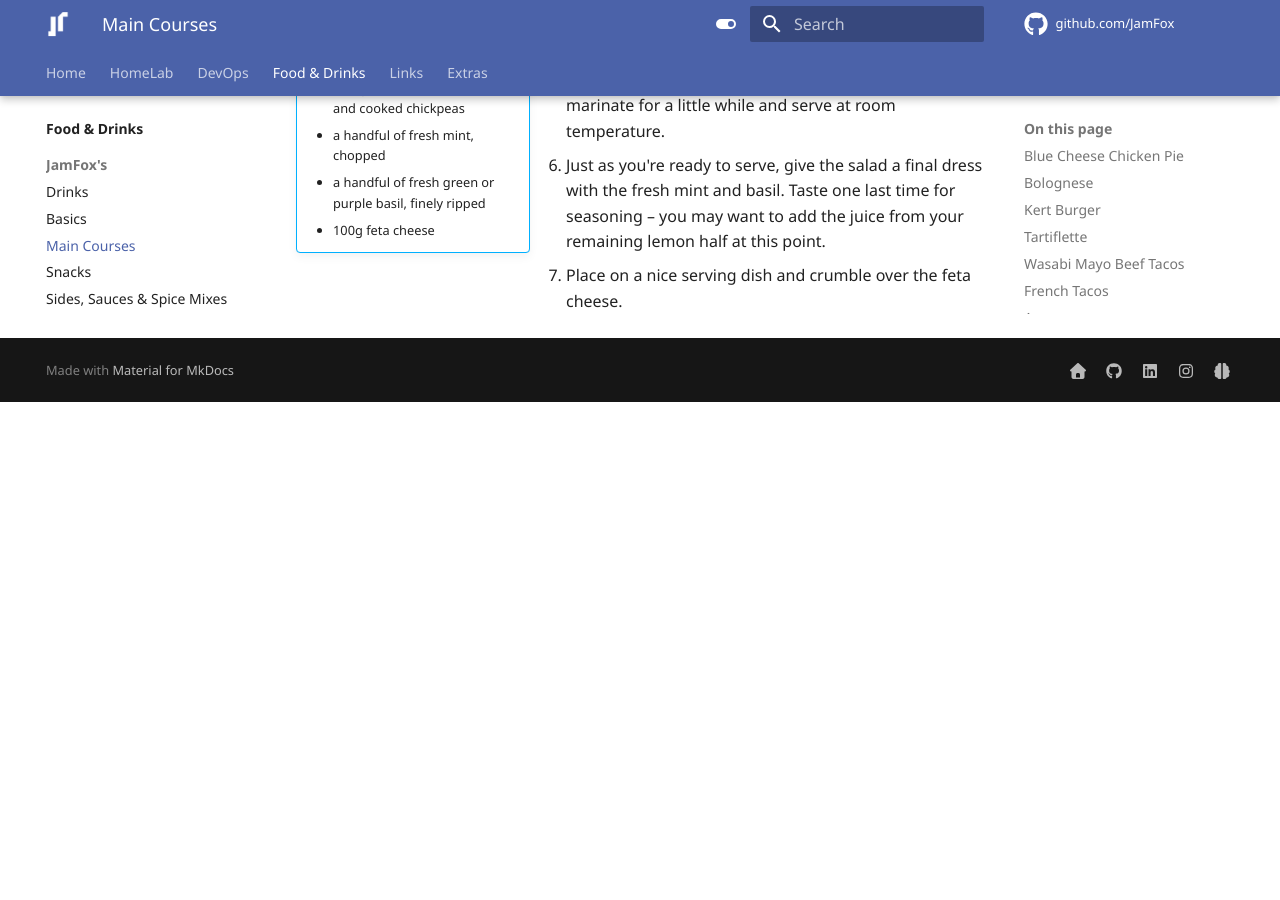
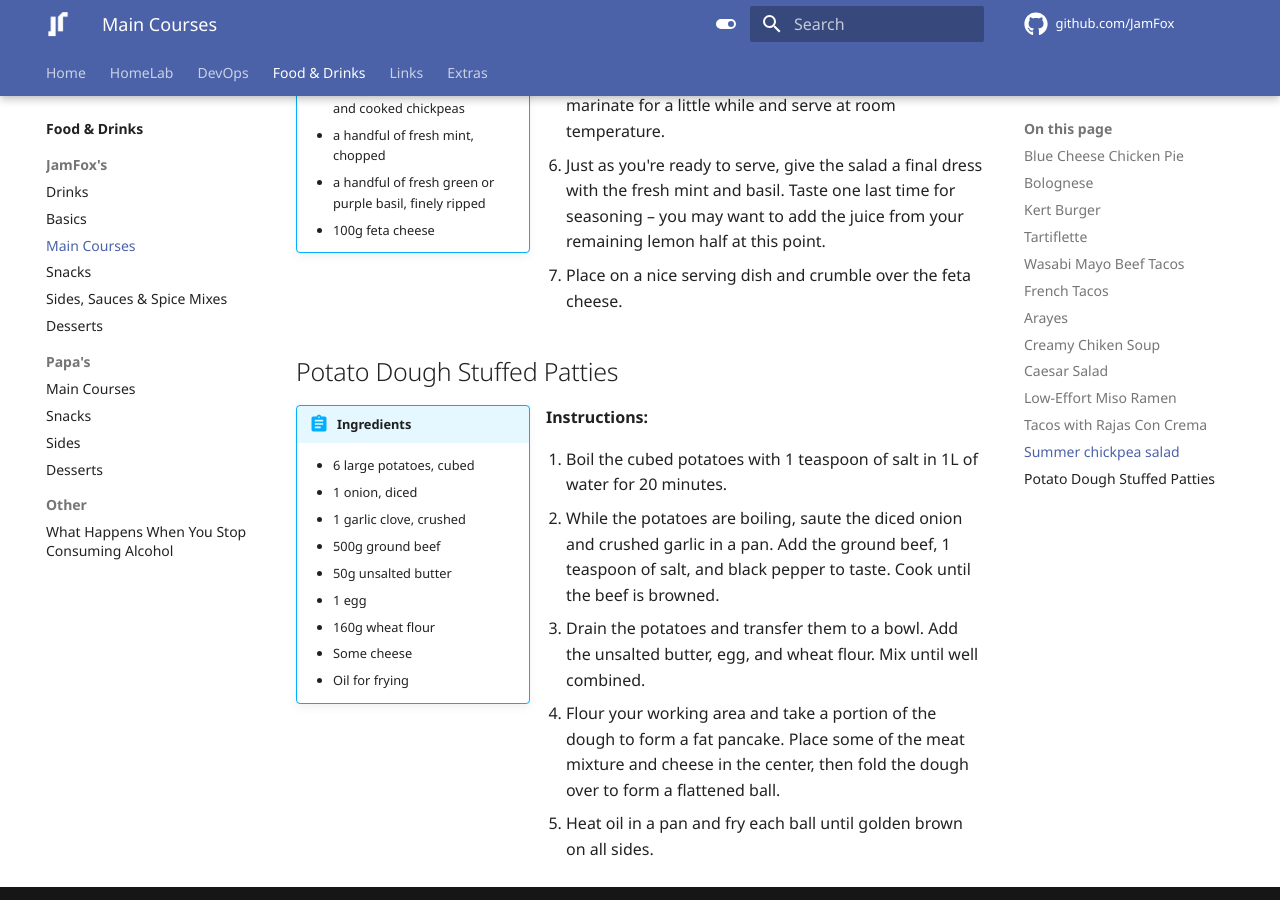
Before and after one commit to JamFox/docs.jamfox.dev, an MkDocs documentation site: the page built from docs/content/food/maincourses.md, in a window 1280 px wide and 900 px high, scrolled down 11414 px. Built offline with MkDocs 1.6.1 and Material for MkDocs 9.7.7, drawn with Linux system fonts in a browser that asks for light colours; comment, search, counter and statistics services are not loaded; before the commit the page ends 11816 px from its top, so only the background shows below that.

Commit message:
add potato patties

```diff
--- a/docs/content/food/maincourses.md
+++ b/docs/content/food/maincourses.md
@@ -416,3 +416,24 @@ From Jamie Oliver's [summer chickpea salad](https://www.jamieoliver.com/recipes/
 5. Mush up the remaining chickpeas and add these as well – they will give a nice creamy consistency. Allow to marinate for a little while and serve at room temperature.
 6. Just as you're ready to serve, give the salad a final dress with the fresh mint and basil. Taste one last time for seasoning – you may want to add the juice from your remaining lemon half at this point.
 7. Place on a nice serving dish and crumble over the feta cheese.
+
+## Potato Dough Stuffed Patties
+
+!!! abstract inline "Ingredients"
+    - 6 large potatoes, cubed
+    - 1 onion, diced
+    - 1 garlic clove, crushed
+    - 500g ground beef
+    - 50g unsalted butter
+    - 1 egg
+    - 160g wheat flour
+    - Some cheese
+    - Oil for frying
+
+**Instructions:**
+
+1. Boil the cubed potatoes with 1 teaspoon of salt in 1L of water for 20 minutes.
+2. While the potatoes are boiling, saute the diced onion and crushed garlic in a pan. Add the ground beef, 1 teaspoon of salt, and black pepper to taste. Cook until the beef is browned.
+3. Drain the potatoes and transfer them to a bowl. Add the unsalted butter, egg, and wheat flour. Mix until well combined.
+4. Flour your working area and take a portion of the dough to form a fat pancake. Place some of the meat mixture and cheese in the center, then fold the dough over to form a flattened ball.
+5. Heat oil in a pan and fry each ball until golden brown on all sides.
```
